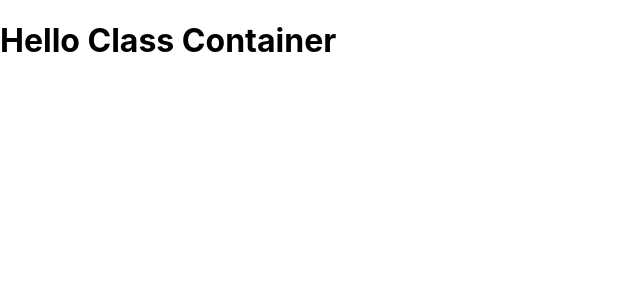
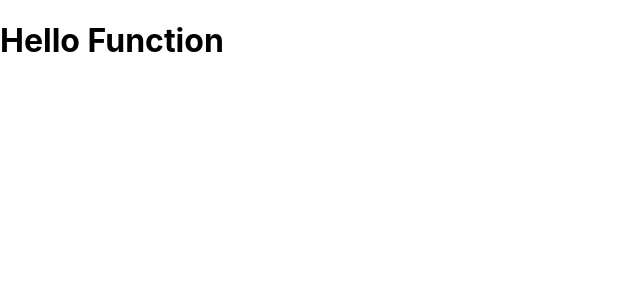
Before and after one commit to arnugroho/react-hello, a React (Create React App) app: page / in a window 1280 px wide. Shown: the top 300 px of the page, without its empty margins (0-640 px from the left). Built offline with nearby package versions, Linux system fonts and the light colour scheme.

Commit message:
add functional component

```diff
--- /dev/null
+++ b/src/component/ComponentHello.js
@@ -0,0 +1,17 @@
+import React from "react";
+
+function Greeting () {
+    const greeting = 'Hello Function'
+    return (
+        <h1>{greeting}</h1>
+    )
+}
+
+export const GreetingArrow = () => {
+    const greeting = 'Hello Arrow Function'
+    return (
+        <h1>{greeting}</h1>
+    )
+}
+
+export default Greeting;
--- a/src/index.js
+++ b/src/index.js
@@ -3,9 +3,11 @@ import ReactDOM from 'react-dom';
 import './index.css';
 import App from './App';
 import reportWebVitals from './reportWebVitals';
-import './container/ContainerHello'
+// import './container/ContainerHello'
 // import ContainerHello from "./container/ContainerHello";
 import ContainerHello, {AnotherContainerHello} from "./container/ContainerHello";
+import "./component/ComponentHello";
+import Greeting, {GreetingArrow} from "./component/ComponentHello";
 
 
 class HelloWorld extends React.Component{
@@ -18,7 +20,7 @@ class HelloWorld extends React.Component{
 
 ReactDOM.render(
   <React.StrictMode>
-    <ContainerHello />
+    <Greeting />
   </React.StrictMode>,
   document.getElementById('root')
 );
```
